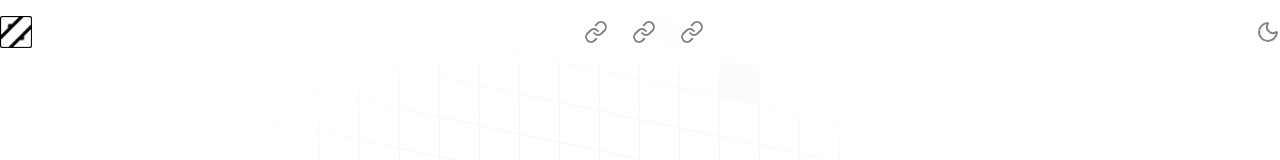
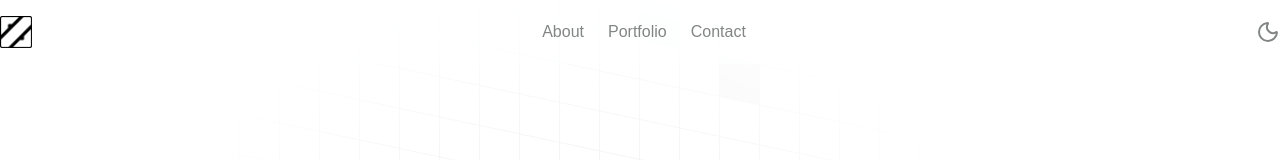
Before and after one commit to zulfahmidev/zulfahmidev.github.io, a Next.js app: page / in a window 1280 px wide. Shown: the top 160 px of the page. Built offline with nearby package versions, Linux system fonts and the light colour scheme; a web font is replaced by a local one.

Commit message:
feat: fix about me page

```diff
--- a/components/layout/footer.tsx
+++ b/components/layout/footer.tsx
@@ -20,7 +20,7 @@
                         <a href="" className="opacity-50 hover:opacity-100">Home</a>
                     </li> */}
                     <li>
-                        <Link href="/#about" className="opacity-50 hover:opacity-100">About</Link>
+                        <Link href={`/#about`} className="opacity-50 hover:opacity-100">About</Link>
                     </li>
                     <li>
                         <Link href="/#portfolio" className="opacity-50 hover:opacity-100">Portfolio</Link>
--- a/components/layout/navbar.tsx
+++ b/components/layout/navbar.tsx
@@ -4,7 +4,7 @@
 import { useEffect, useState } from "react";
 import { motion } from "framer-motion";
 import Image from "next/image";
-import { Link } from "lucide-react";
+import Link from "next/link";
 
 export default function Navbar() {
     const [isScrolled, setIsScrolled] = useState(false);
```
